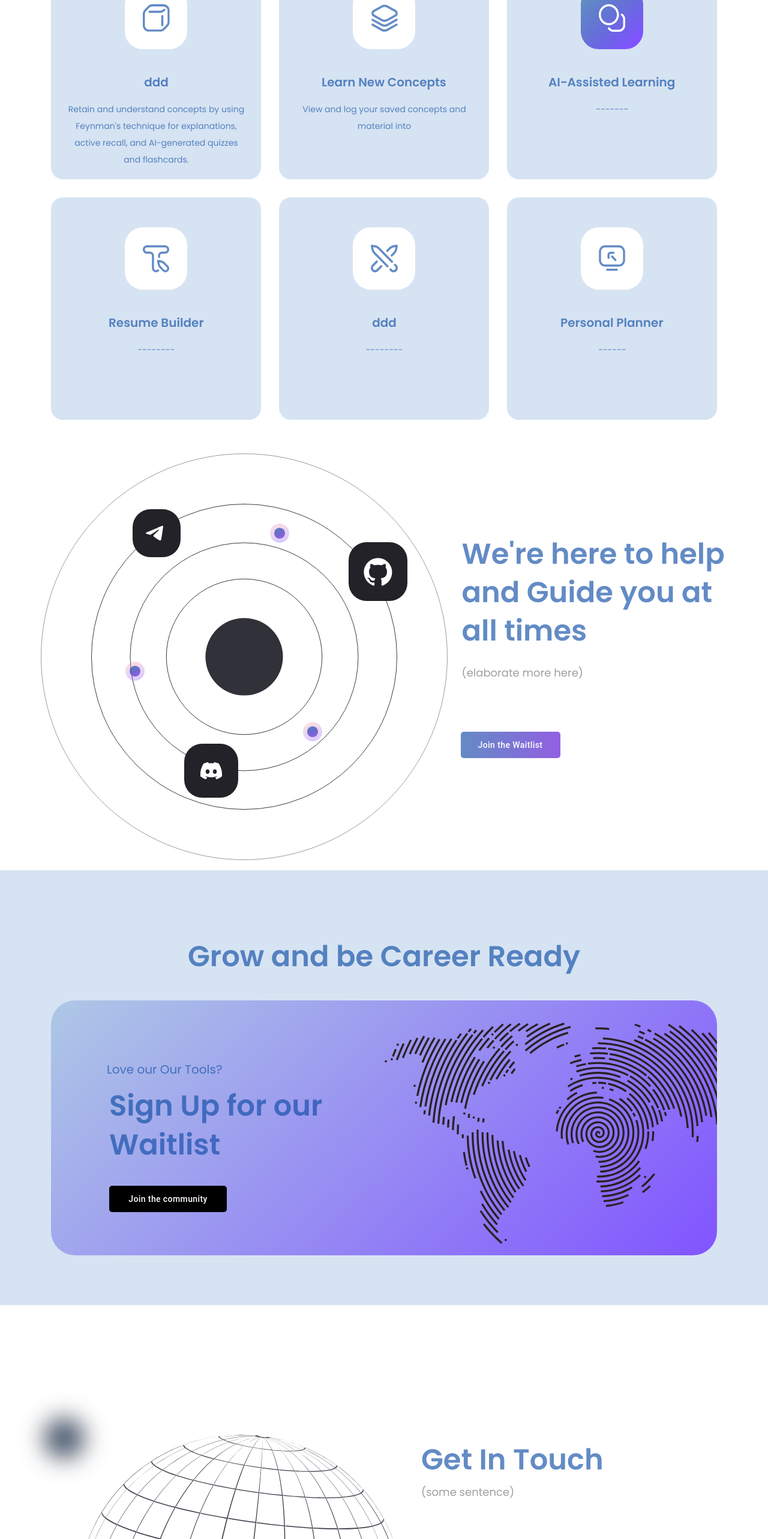
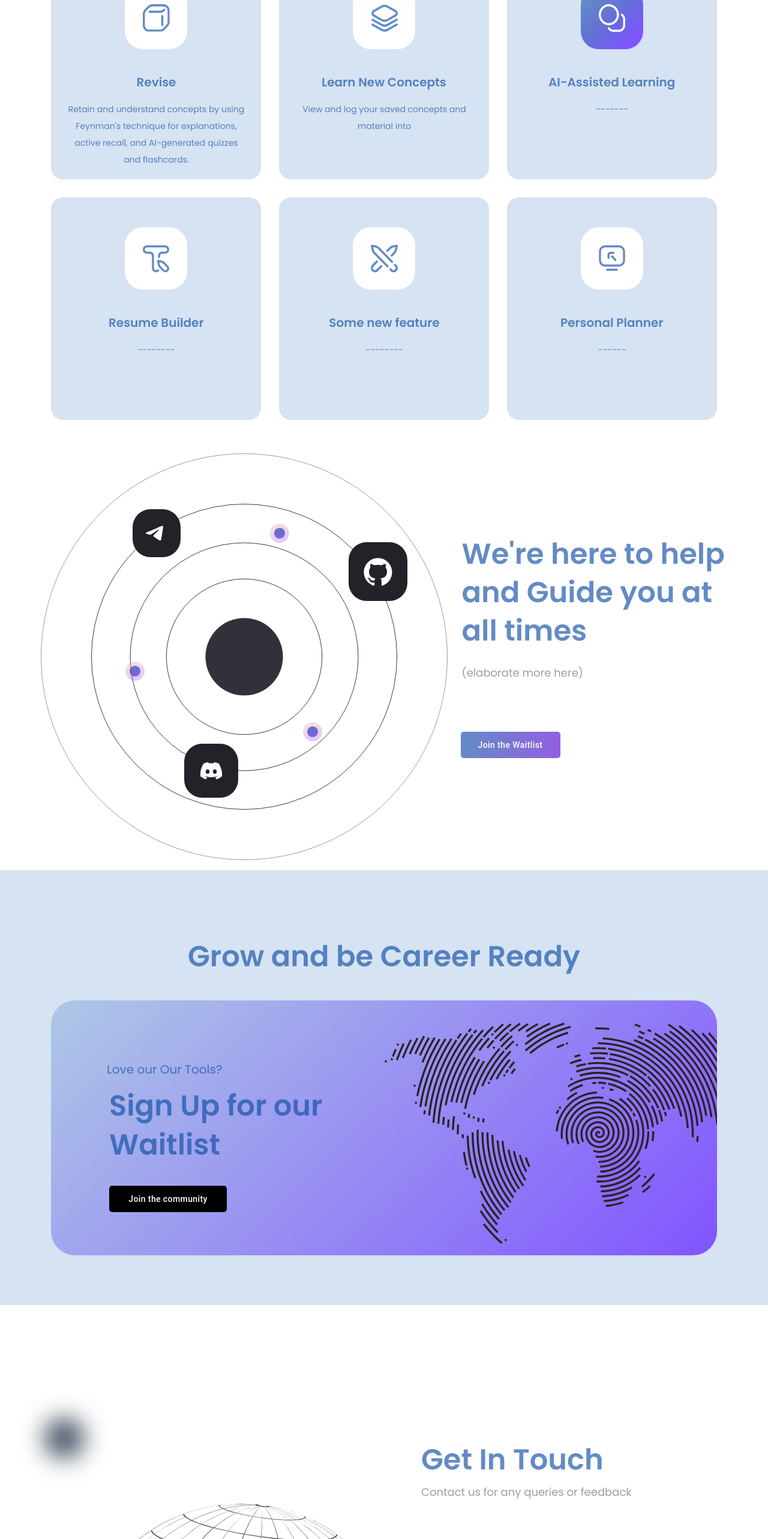
Before and after one commit to aarondon1/StudentElevator, a Next.js app: page / in a window 1280 px wide. Shown: the part 1520-4086 px from the top of the page at 60% size. Built offline with nearby package versions, Linux system fonts and the light colour scheme.

Commit message:
centered landing page

```diff
--- a/components/LandingPage/Footer.js
+++ b/components/LandingPage/Footer.js
@@ -2,13 +2,12 @@ import PropTypes from "prop-types";
 
 const Footer = ({ className = "" }) => {
   return (
-
     <div
-        className={`self-stretch bg-lightsteelblue-300 flex flex-col items-start justify-start pt-[50px] px-0 pb-0 box-border relative gap-[31px] max-w-full text-left text-6xl text-darkslateblue font-poppins mq800:gap-[15px] mq450:pt-8 mq450:box-border ${className}`}
+      className={`w-full bg-lightsteelblue-300 flex flex-col items-start justify-start pt-[50px] px-0 pb-0 box-border relative gap-[31px] text-left text-6xl text-darkslateblue font-poppins mq800:gap-[15px] mq450:pt-8 mq450:box-border ${className}`}
     >
       <div className="w-full h-[268px] absolute !m-[0] top-[0px] right-[0px] left-[0px] bg-lightsteelblue-100" />
       <div className="w-full h-[268px] absolute !m-[0] top-[0px] right-[0px] left-[0px] bg-lightsteelblue-300 z-[1]" />
-        <div className="self-stretch flex flex-row items-start justify-center py-0 px-5 box-border max-w-full">
+      <div className="w-full flex flex-row items-start justify-center py-0 px-5 box-border">
         <div className="w-[1110px] flex flex-row items-start justify-between max-w-full gap-5 mq1150:flex-wrap">
           <div className="w-[303px] flex flex-col items-start justify-start pt-[3px] px-0 pb-0 box-border">
             <div className="self-stretch flex flex-col items-start justify-start">
--- a/components/LandingPage/Header.js
+++ b/components/LandingPage/Header.js
@@ -3,6 +3,7 @@ import PropTypes from "prop-types";
 
 const Header = ({ className = "" }) => {
   return (
+
     <div
       className={`w-[1225px] h-[107px] flex flex-row items-start justify-start py-0 px-14 box-border max-w-full text-center text-6xl text-darkslateblue font-poppins mq1350:pl-7 mq1350:pr-7 mq1350:box-border ${className}`}
     >
--- a/components/LandingPage/HeroSection.js
+++ b/components/LandingPage/HeroSection.js
@@ -4,7 +4,7 @@ import PropTypes from "prop-types";
 const HeroSection = ({ className = "" }) => {
   return (
     <div
-      className={`self-stretch flex flex-row items-start justify-start flex-wrap content-start gap-[23px] max-w-full text-center text-45xl text-darkslateblue font-poppins ${className}`}
+    className={`self-stretch flex flex-row items-center justify-center flex-wrap content-start gap-[23px] max-w-full text-center text-45xl text-darkslateblue font-poppins mx-auto ${className}`}
     >
       <div className="h-[360px] w-[188px] flex flex-col items-start justify-start pt-[172px] px-0 pb-0 box-border mq450:pt-28 mq450:box-border">
         <div className="self-stretch flex-1 relative [filter:blur(30px)] rounded-[50%] [background:radial-gradient(50%_50%_at_50%_50%,_rgba(143,_177,_232,_0.64),_rgba(28,_32,_72,_0.87))]" />
--- a/components/LandingPage/feature-section.js
+++ b/components/LandingPage/feature-section.js
@@ -36,7 +36,7 @@ const FeatureSection = ({ className = "" }) => {
               <div className="self-stretch flex flex-col items-start justify-start gap-[15px]">
                 <div className="self-stretch flex flex-row items-start justify-center py-0 px-5">
                   <h3 className="m-0 relative text-inherit leading-[32px] font-semibold font-[inherit] inline-block min-w-[41px] z-[1] mq450:text-base mq450:leading-[26px]">
-                    ddd
+                    Revise
                   </h3>
                 </div>
                 <div className="self-stretch relative text-sm leading-[28px] z-[1]">
@@ -139,7 +139,7 @@ const FeatureSection = ({ className = "" }) => {
             <div className="self-stretch flex flex-col items-start justify-start gap-[15px]">
               <div className="self-stretch flex flex-row items-start justify-center py-0 px-5">
                 <h3 className="m-0 relative text-inherit leading-[32px] font-semibold font-[inherit] inline-block min-w-[41px] z-[1] mq450:text-base mq450:leading-[26px]">
-                  ddd
+                  Some new feature
                 </h3>
               </div>
               <div className="self-stretch relative text-sm leading-[28px] z-[1]">
--- a/components/LandingPage/get-in-touch.js
+++ b/components/LandingPage/get-in-touch.js
@@ -24,7 +24,7 @@ const GetInTouch = ({ className = "" }) => {
                     Get In Touch
                   </h1>
                   <div className="self-stretch relative text-lg leading-[28px] text-darkgray text-left z-[1]">
-                    (some sentence)
+                    Contact us for any queries or feedback
                   </div>
                 </div>
                 <div className="w-[408px] flex flex-col items-start justify-start gap-[18px] max-w-full">
--- a/pages/index.js
+++ b/pages/index.js
@@ -6,24 +6,28 @@ import Footer from "../components/LandingPage/Footer";
 
 const LandingPage = () => {
   return (
-    <div className="w-full relative bg-white overflow-hidden flex flex-col items-start justify-start pt-[27px] px-0 pb-0 box-border gap-[136px] leading-[normal] tracking-[normal] mq800:gap-[68px] mq450:gap-[34px]">
+    <div className="w-full relative bg-white overflow-hidden flex flex-col items-center justify-start pt-[27px] px-0 pb-0 box-border gap-[136px] leading-[normal] tracking-[normal] mq800:gap-[68px] mq450:gap-[34px]">
       <img
         className="w-[542px] h-[541.9px] absolute !m-[0] bottom-[439.1px] left-[130px]"
         loading="lazy"
         alt=""
         src="/group-133.svg"
       />
-      <section className="w-[1416px] flex flex-row items-start justify-start py-0 px-[74px] box-border max-w-full mq1350:pl-[37px] mq1350:pr-[37px] mq1350:box-border">
-        <div className="flex-1 flex flex-col items-start justify-start gap-[27px] max-w-full">
+      <section className="w-full flex flex-row items-start justify-center py-0 px-[74px] box-border max-w-screen-lg mx-auto mq1350:pl-[37px] mq1350:pr-[37px] mq1350:box-border">
+        <div className="flex-1 flex flex-col items-center justify-start gap-[27px] max-w-full">
           <Header />
           <HeroSection />
         </div>
       </section>
       <FeatureSection />
-      <section className="self-stretch flex flex-col items-start justify-start gap-[21px] max-w-full">
-        <GetInTouch />
+      <section className="w-full flex flex-row items-start justify-center py-0 px-[74px] box-border max-w-screen-lg mx-auto mq1350:pl-[37px] mq1350:pr-[37px] mq1350:box-border">
+        <div className="flex-1 flex flex-col items-center justify-start gap-[21px] max-w-full">
+          <GetInTouch />
+        </div>
+      </section>
+      <footer className="w-full bg-lightsteelblue-300">
         <Footer />
-      </section>
+      </footer>
     </div>
   );
 };
```
Lines whose indentation alone changed are shown as unchanged.
